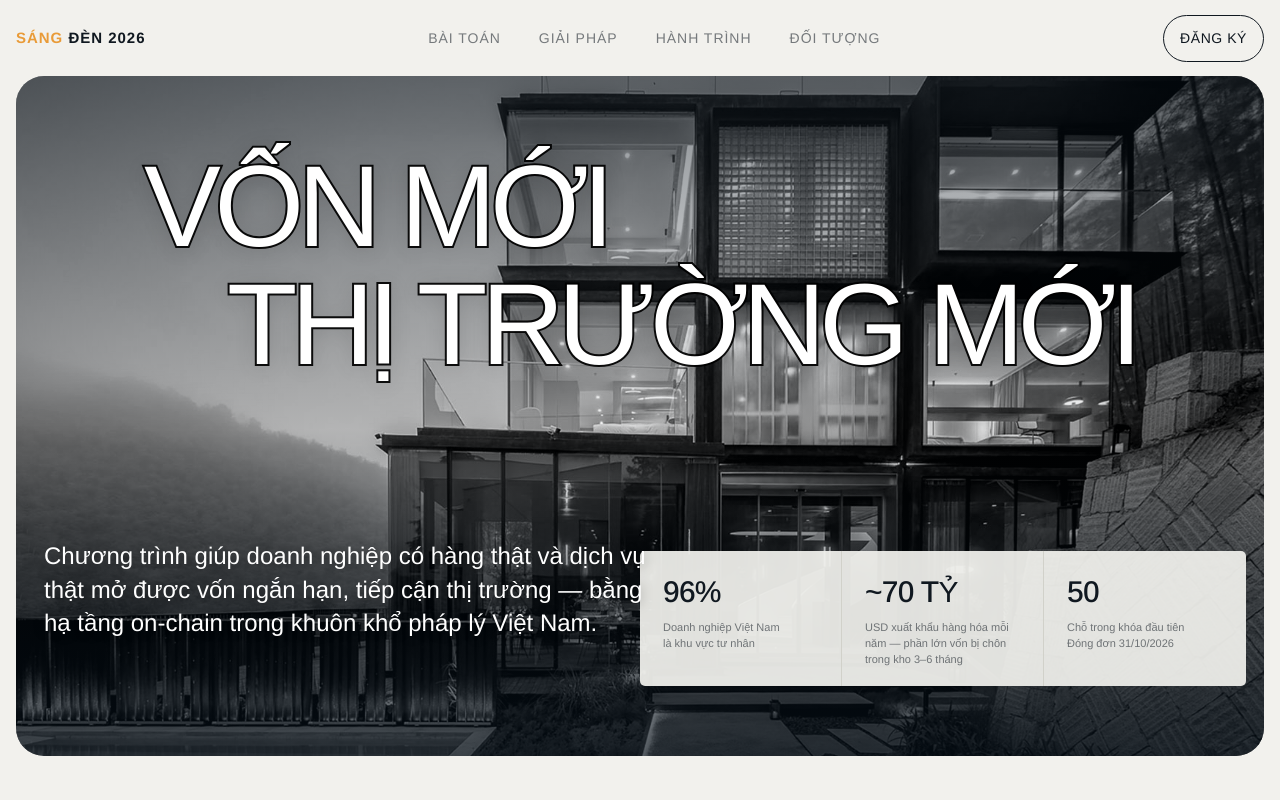
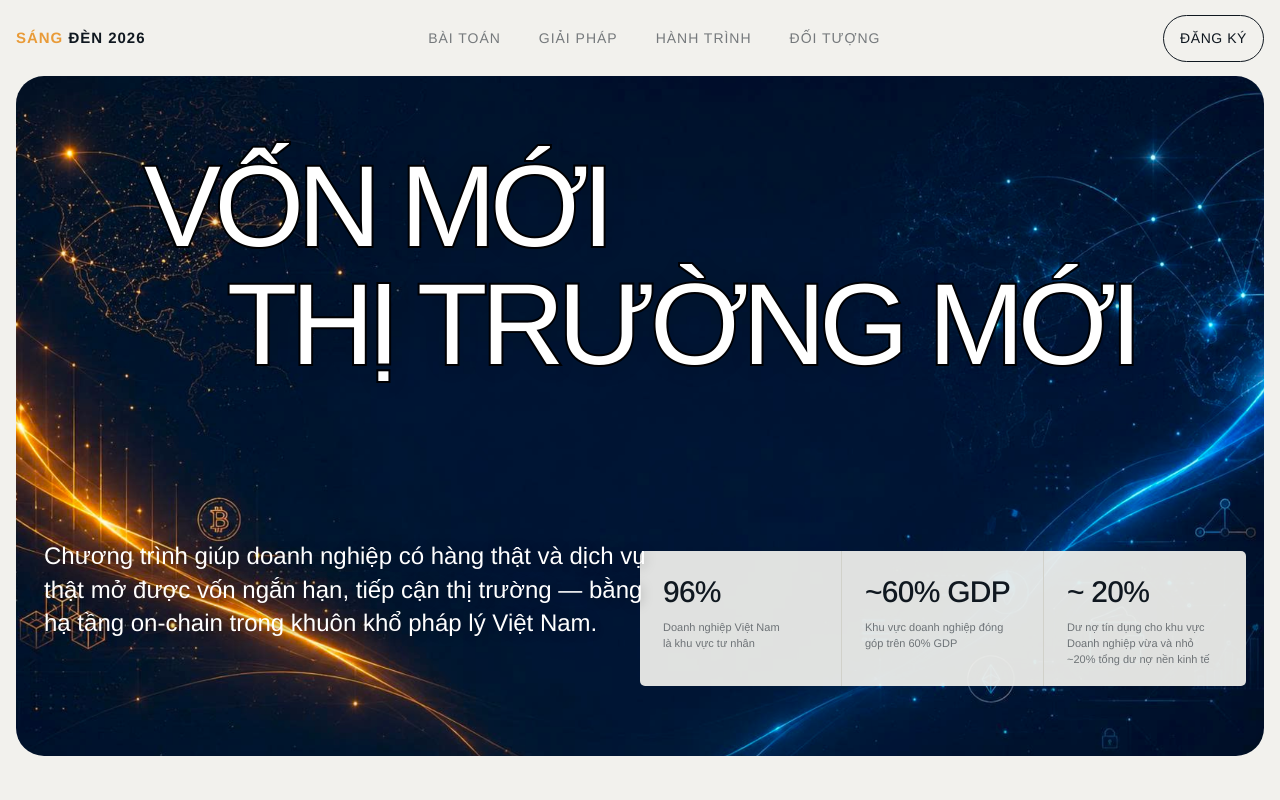
Before and after one commit to baotoan9698/sangden2, a Next.js app: page / in a window 1280 px wide. Shown: the top 800 px of the page. Built offline with nearby package versions, Linux system fonts and the light colour scheme.

Commit message:
Update hero banner artwork

```diff
--- a/app/globals.css
+++ b/app/globals.css
@@ -147,3 +147,5 @@ body{font-family:"Arimo",Arial,sans-serif!important}
 
 .pill{justify-content:center;transition:background-color .25s ease,color .25s ease,border-color .25s ease}
 .pill:hover{background:var(--ink);border-color:var(--ink);color:#fff!important}
+.hero-visual>img{filter:none!important}
+.hero-visual:after{background:transparent!important}
--- a/app/page.tsx
+++ b/app/page.tsx
@@ -32,11 +32,11 @@ export default function Home() {
         <h1>VỐN MỚI <span>THỊ TRƯỜNG MỚI</span></h1>
         <p className="hero-copy">Chương trình giúp doanh nghiệp có hàng thật và dịch vụ thật mở được vốn ngắn hạn, tiếp cận thị trường — bằng hạ tầng on-chain trong khuôn khổ pháp lý Việt Nam.</p>
         <div className="hero-visual">
-          <img src="/feature-house.jpg" alt="Kiến trúc hiện đại đại diện cho hạ tầng kinh tế mới" />
+          <img src="/hero-global-network.png" alt="Mạng lưới giao dịch toàn cầu kết nối Việt Nam với thị trường quốc tế" />
           <div className="stats">
             <div><strong>96%</strong><span>Doanh nghiệp Việt Nam<br />là khu vực tư nhân</span></div>
-            <div><strong>~70 TỶ</strong><span>USD xuất khẩu hàng hóa mỗi năm — phần lớn vốn bị chôn trong kho 3–6 tháng</span></div>
-            <div><strong>50</strong><span>Chỗ trong khóa đầu tiên<br />Đóng đơn 31/10/2026</span></div>
+            <div><strong>~60% GDP</strong><span>Khu vực doanh nghiệp đóng góp trên 60% GDP</span></div>
+            <div><strong>~ 20% </strong><span>Dư nợ tín dụng cho khu vực Doanh nghiệp vừa và nhỏ ~20% tổng dư nợ nền kinh tế</span></div>
           </div>
         </div>
       </section>
```
Also changed, not shown: public/hero-global-network.png (added).
